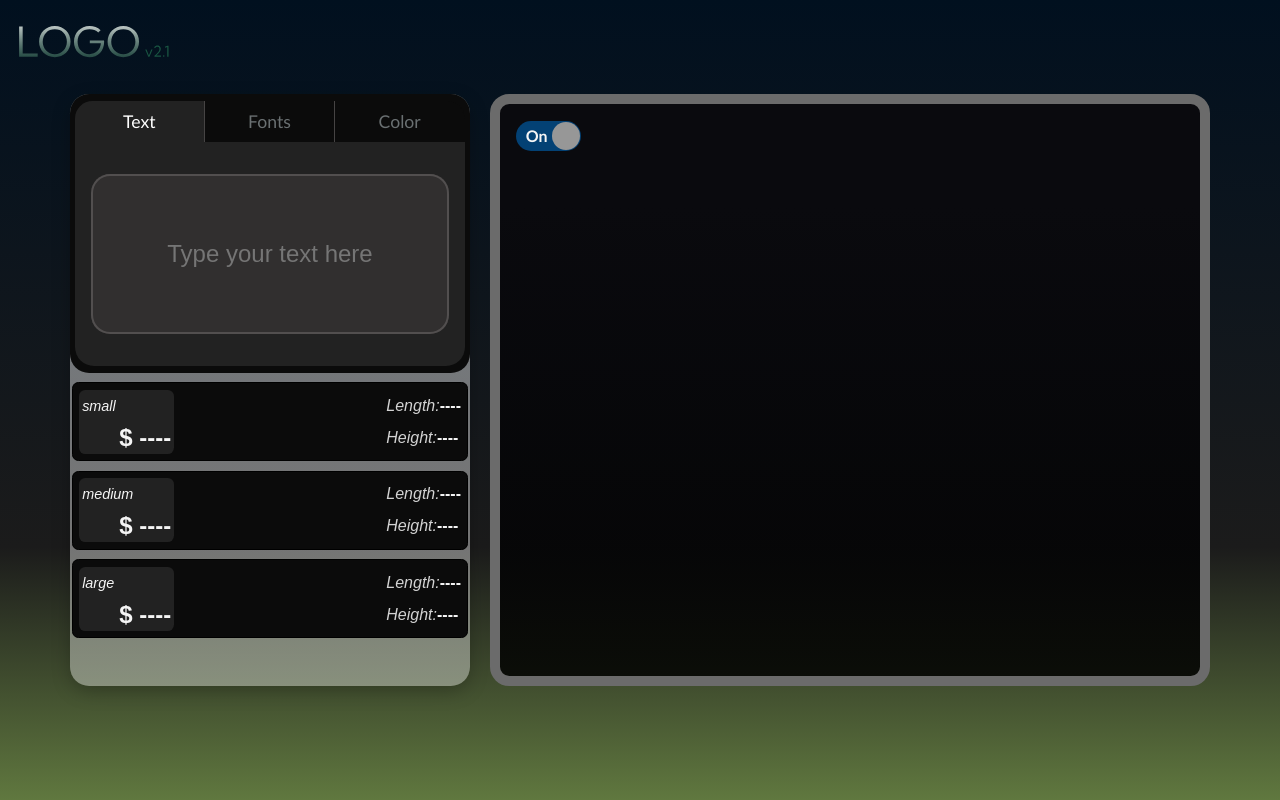
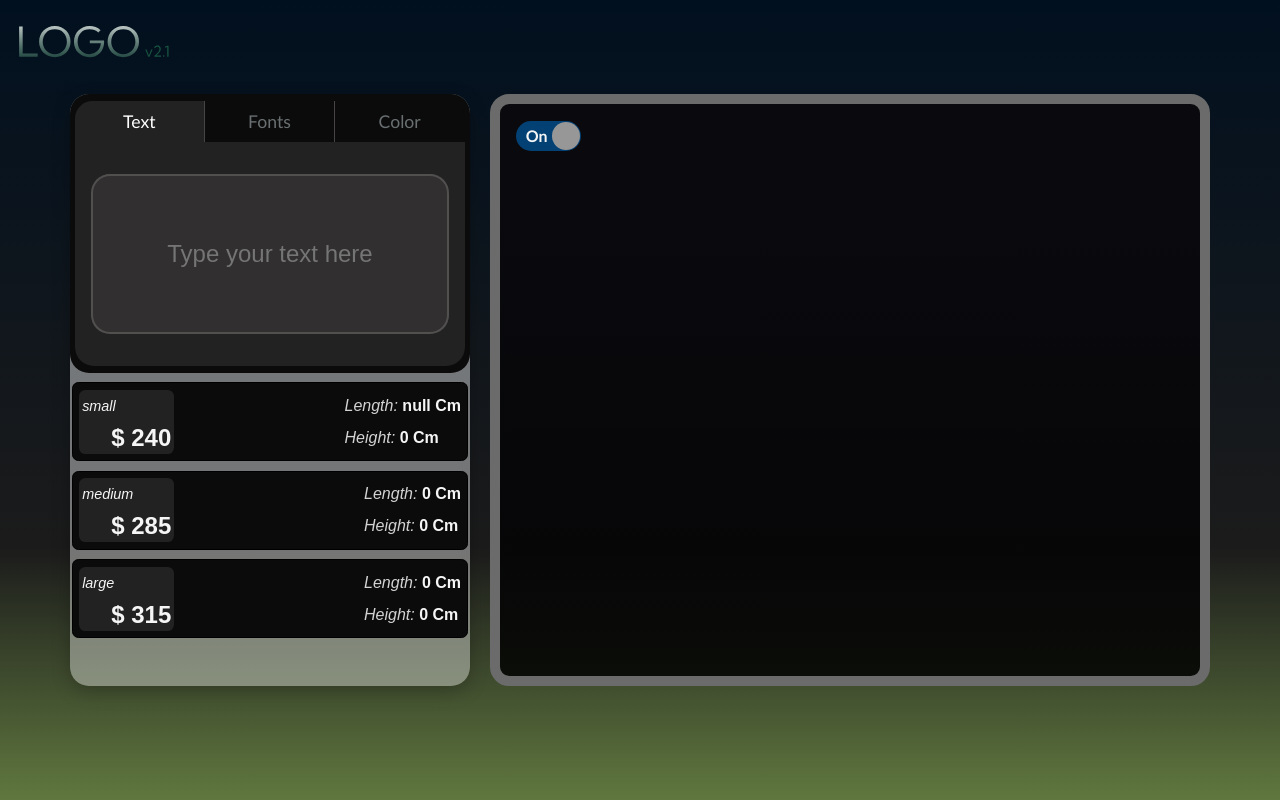
Before and after one commit to NafiurSiddiqui/Logos---v2.2, a React (Create React App) app: page /Ui in a window 1280 px wide. Built offline with nearby package versions, Linux system fonts and the light colour scheme; a web font is replaced by a local one.

Commit message:
Complete redux store created
distributing the state. ERROR on typing

```diff
--- a/src/Components/UI/Ui-display/UserTextAndBars.js
+++ b/src/Components/UI/Ui-display/UserTextAndBars.js
@@ -1,5 +1,7 @@
 import { useContext, useEffect, useState } from 'react';
-import { useSelector } from 'react-redux';
+import { useDispatch, useSelector } from 'react-redux';
+import { setDebounceState } from '../../store/debounceSlice';
+import { setWidth } from '../../store/dimension';
 import textCtx from '../../store/txtCtx';
 
 const windowWidth = window.innerWidth;
@@ -9,23 +11,34 @@ const windowWidth = window.innerWidth;
 function UserTextAndBars(props) {
 
 	const [showBars, setShowBars] = useState(false);
-	const [displayText, setDisplayText] = useState('Your Text');
+	const [displayText, setDisplayText] = useState('Your Text' );
 	//STYLING STATE
 	const [largeFont, setLargeFont] = useState();
 
 	const ctx = useContext(textCtx);
 
-	const {uTxt,txtState, storageText,isTouched, storageStatus, delTxtState } = useSelector(state => state.txt);
+	const {uTxt,txtState, storageText:storeText,isTouched, storageStatus } = useSelector(state => state.txt);
+
+	console.log(isTouched);
+
+	const {height:letterHeight, width} = useSelector(state => state.dimension);
+
+	const { fontFamily } = useSelector(state => state.font);
+
+	const {colorActive} = useSelector(state => state.color);
+	const neonState = props.neonSwitchState;
 
 
-	let letterHeight = ctx.dimension.height;
+	const dispatch = useDispatch();
+
+	// let letterHeight = ctx.dimension.height;
+
 	// let txtState = ctx.textInput.txtState;
-	let userText = ctx.textInput.uTxt;
-	let storeText = ctx.textInput.storageText;
+	// let userText = ctx.textInput.uTxt;
+	// let storeText = ctx.textInput.storageText;
 	// const storageStatus = ctx.textInput.storageStatus;
 	//color states
-	const neonState = props.neonSwitchState;
-	const colorActive = ctx.colorInput.colorActive;
+	// const colorActive = ctx.colorInput.colorActive;
 
 	// console.log(uTxt);
 
@@ -33,9 +46,12 @@ function UserTextAndBars(props) {
 	useEffect(() => {
 		if (
 
-			ctx.fontInput.fontFamily === 'RasterSlice' ||
-			ctx.fontInput.fontFamily === 'Amsterdam' ||
-			ctx.fontInput.fontFamily === 'Orbitron'
+			// ctx.fontInput.fontFamily === 'RasterSlice' ||
+			// ctx.fontInput.fontFamily === 'Amsterdam' ||
+			// ctx.fontInput.fontFamily === 'Orbitron'
+			fontFamily === 'RasterSlice' ||
+			fontFamily === 'Amsterdam' ||
+			fontFamily === 'Orbitron'
 		) {
 			setLargeFont(true);
 		} else {
@@ -48,28 +64,40 @@ function UserTextAndBars(props) {
 
 				setShowBars(true);
 
-				ctx.dimension.setWidth(`${storeText.length * 2}CM`)
-
+				// ctx.dimension.setWidth(`${storeText.length * 2}CM`)
+				dispatch(setWidth(`${storeText.length * 2}CM`))
 				setDisplayText(storeText);
+				dispatch(setDebounceState(true));
 			}
 
-			if (ctx.textInput.uTxt.length > 0) {
+			// if (uTxt.length > 0) {
 
-				ctx.debouncer.setDebounceState(true);
-				setDisplayText(userText);
-			}
+			// 	// ctx.debouncer.setDebounceState(true);
+			// 	setDisplayText(uTxt);
+			// }
 
-			if (ctx.textInput.uTxt.length === 0) {
+			// if (uTxt.length === 0) {
+
+			// 	setDisplayText('Your Text');
+
+			// 	// ctx.dimension.setWidth(``);
+			// 	dispatch(setWidth(''));
+			// 	setShowBars(false);
+			// }
+			if (!isTouched) {
 
 				setDisplayText('Your Text');
 
-				ctx.dimension.setWidth(``)
+				// ctx.dimension.setWidth(``);
+				dispatch(setWidth(''));
 				setShowBars(false);
 			}
 
 			if (storageStatus === false && txtState === true) {
 
-				ctx.dimension.setWidth(`${ctx.textInput.uTxt.length * 2} CM`)
+				// ctx.dimension.setWidth(`${ctx.textInput.uTxt.length * 2} CM`);
+				setDisplayText(uTxt);
+				dispatch(setWidth(`${uTxt.length * 2} CM`));
 			}
 		}, 300);
 
@@ -77,9 +105,10 @@ function UserTextAndBars(props) {
 			clearTimeout(timerHandler);
 
 
-			ctx.debouncer.setDebounceState(false);
+			// ctx.debouncer.setDebounceState(false);
+			dispatch(setDebounceState(false));
 		};
-	}, [txtState, ctx, storeText, userText, storageStatus]);
+	}, [fontFamily,dispatch,txtState,storageStatus,uTxt,storeText,isTouched]);
 
 
 
@@ -114,7 +143,7 @@ function UserTextAndBars(props) {
 						}}
 					>
 						{storageStatus && displayText}
-						{!storageStatus && userText}
+						{!storageStatus && uTxt}
 					</p>
 				</section>
 
@@ -132,7 +161,7 @@ function UserTextAndBars(props) {
 			</div>
 
 			<span className="measurementBar-width-length">
-				{showBars && ctx.dimension.width}
+				{showBars && width}
 			</span>
 		</>
 	);
--- a/src/Components/UI/Ui-input/input/UiColors.js
+++ b/src/Components/UI/Ui-input/input/UiColors.js
@@ -1,7 +1,6 @@
-import { useContext, useState } from 'react';
+import { useState } from 'react';
 import { useDispatch, useSelector } from 'react-redux';
 import { setColorActive } from '../../../store/colorSlice';
-import textCtx from '../../../store/txtCtx';
 import BtnColor from './BtnColor';
 
 const colorBulbs = [
@@ -99,7 +98,7 @@ function UiColors(props) {
 	const [targetColorCode, setTargetColorCode] = useState(null);
 
 	//MouseOver state?, get the associated color code and set it
-	const ctx = useContext(textCtx);
+	// const ctx = useContext(textCtx);
 
 	const {colorActive} = useSelector(state => state.color);
 	const dispatch = useDispatch();
@@ -119,8 +118,7 @@ function UiColors(props) {
 	//Activating button
 	const bulbClickHandler = (e) => {
 		setBulbClicked(false);
-		// props.getActiveColor(null);
-		// ctx.colorInput.setColorActive(null);
+
 		setColorActive(null);
 		if (e.target.localName === 'i') {
 			//To stop double click on <i> el
@@ -129,13 +127,12 @@ function UiColors(props) {
 			const parentColorCode = e.target.parentElement.dataset.colorcode;
 
 
-			// ctx.colorInput.setColorActive(parentColorCode);
+
 			dispatch(setColorActive(parentColorCode));
 			setBulbClicked(true);
 		} else {
 			setBulbClicked(true);
 
-			// ctx.colorInput.setColorActive(e.target.dataset.colorcode);
 			;
 			dispatch(setColorActive(e.target.dataset.colorcode));
 		}
@@ -163,7 +160,6 @@ function UiColors(props) {
 							colorCode={bulb.colorCode}
 							colorName={bulb.colorName}
 							onClick={bulbClickHandler}
-							// colorActive={ctx.colorInput.colorActive}
 							colorActive={colorActive}
 							bulbClicked={bulbClicked}
 							bulbActive={currentBulb}
--- a/src/Components/UI/Ui-input/input/UiText.js
+++ b/src/Components/UI/Ui-input/input/UiText.js
@@ -1,11 +1,11 @@
 import { useEffect } from 'react';
 import { useDispatch, useSelector } from 'react-redux';
 import { txtActions } from '../../../store/textSlice';
-// import { setUser, user } from '../../../store/textSlice';
+
 
 function UiText(props) {
 
-	const {uTxt,txtState, storageText,isTouched, storageStatus, delTxtState } = useSelector(state => state.txt);
+	const {uTxt,isTouched} = useSelector(state => state.txt);
 
 	// const [userText, setUserText] = useState('');
 	// const [deletedText, setdeletedText] = useState('');
--- a/src/Components/UI/Ui-input/priceCards/PriceCards.js
+++ b/src/Components/UI/Ui-input/priceCards/PriceCards.js
@@ -1,4 +1,5 @@
 import { useContext, useEffect, useState } from 'react';
+import { useSelector } from 'react-redux';
 import textCtx from '../../../store/txtCtx';
 import PriceCard from './PriceCard';
 
@@ -9,6 +10,7 @@ const init = {
 }
 
 
+
 function PriceCards(props) {
 
 	const [pricing, setPricing] = useState(init);
@@ -17,41 +19,62 @@ function PriceCards(props) {
 
 	const ctx = useContext(textCtx);
 
+	const {uTxt, storageStatus, storageText: storeTxt} = useSelector(state => state.txt);
+	const {height:letterHeight} = useSelector(state => state.dimension);
+	const {debounceStat} = useSelector(state => state.debouncer);
+
 
 	let userText;
 	let storageText = '---';
 
-	const letterHeight = ctx.dimension.height;
+	// const letterHeight = ctx.dimension.height;
+	// const letterHeight = dimension.height;
 	let width = null;
-	let storageStatus = ctx.textInput.storageStatus;
+	// let storageStatus = ctx.textInput.storageStatus;
+	// let storageStatus = txtSlice.storageStatus;
+	// const debounceStat = ctx.debouncer.debounceStatus;
 
-	const debounceStat = ctx.debouncer.debounceStatus;;
+	// console.log(debounceStat);
 
 
 
 
 
-	ctx.textInput.uTxt === undefined ? userText = '---' : userText = ctx.textInput.uTxt;
+	// ctx.textInput.uTxt === undefined ? userText = '---' : userText = ctx.textInput.uTxt;
+
+	uTxt === null || undefined ?  userText = '---' : userText = uTxt;
 
 
 
-	if (ctx.textInput.uTxt !== undefined){
-		width = ctx.textInput.uTxt.length;
+	// if (ctx.textInput.uTxt !== undefined){
+	// 	width = ctx.textInput.uTxt.length;
+
+	// }
+
+	if (uTxt !== null || undefined){
+		width = uTxt.length;
 
 	}
 
 
 
-	if (storageStatus !== false && ctx.textInput.storageText){
-		storageText = ctx.textInput.storageText;
-		width = storageText.length;
+	// if (storageStatus !== false && ctx.textInput.storageText){
+	// 	storageText = ctx.textInput.storageText;
+	// 	width = storageText.length;
 
+	// }
+
+	if (storageStatus !== false && storeTxt){
+		storageText = storeTxt;
+		width = storeTxt.length;
 	}
 
 
 
 
-	const storageTextStatus = storageText === '---';
+	// const storageTextStatus = storageText === '---';
+
+	const storageTextStatus = storeTxt === '---';
 
 	//Debounce true? calculate this.
 	useEffect(() => {
--- /dev/null
+++ b/src/Components/store/debounceSlice.js
@@ -0,0 +1,22 @@
+import { createSlice } from '@reduxjs/toolkit';
+
+
+const debounceSlice = createSlice({
+        name: 'debouncer',
+        initialState:{
+            debounceStat: false,
+        },
+		reducers:{
+            setDebounceState: (state, action ) => {
+                state.debounceStat = action.payload;
+
+            }
+        }
+    });
+
+
+
+
+    export const {setDebounceState} = debounceSlice.actions;
+
+    export default debounceSlice;
--- a/src/Components/store/index.js
+++ b/src/Components/store/index.js
@@ -1,9 +1,9 @@
 import { configureStore } from "@reduxjs/toolkit";
 import colorReducer from './colorSlice';
+import debounceSlice from "./debounceSlice";
 import dimensionReducer from "./dimension";
 import fontSliceReducer from "./fontSlice";
 import txtSliceReducer from './textSlice';
-
 
 //configure store here
 
@@ -13,6 +13,7 @@ export const store  = configureStore({
         txt:txtSliceReducer,
         font:fontSliceReducer,
         color: colorReducer,
-        dimension:dimensionReducer
+        dimension:dimensionReducer,
+        debouncer: debounceSlice.reducer
     }
 });
```
Also changed, not shown: src/Components/UI/Ui-input/input/UiFonts.js (+2 -12 lines).
